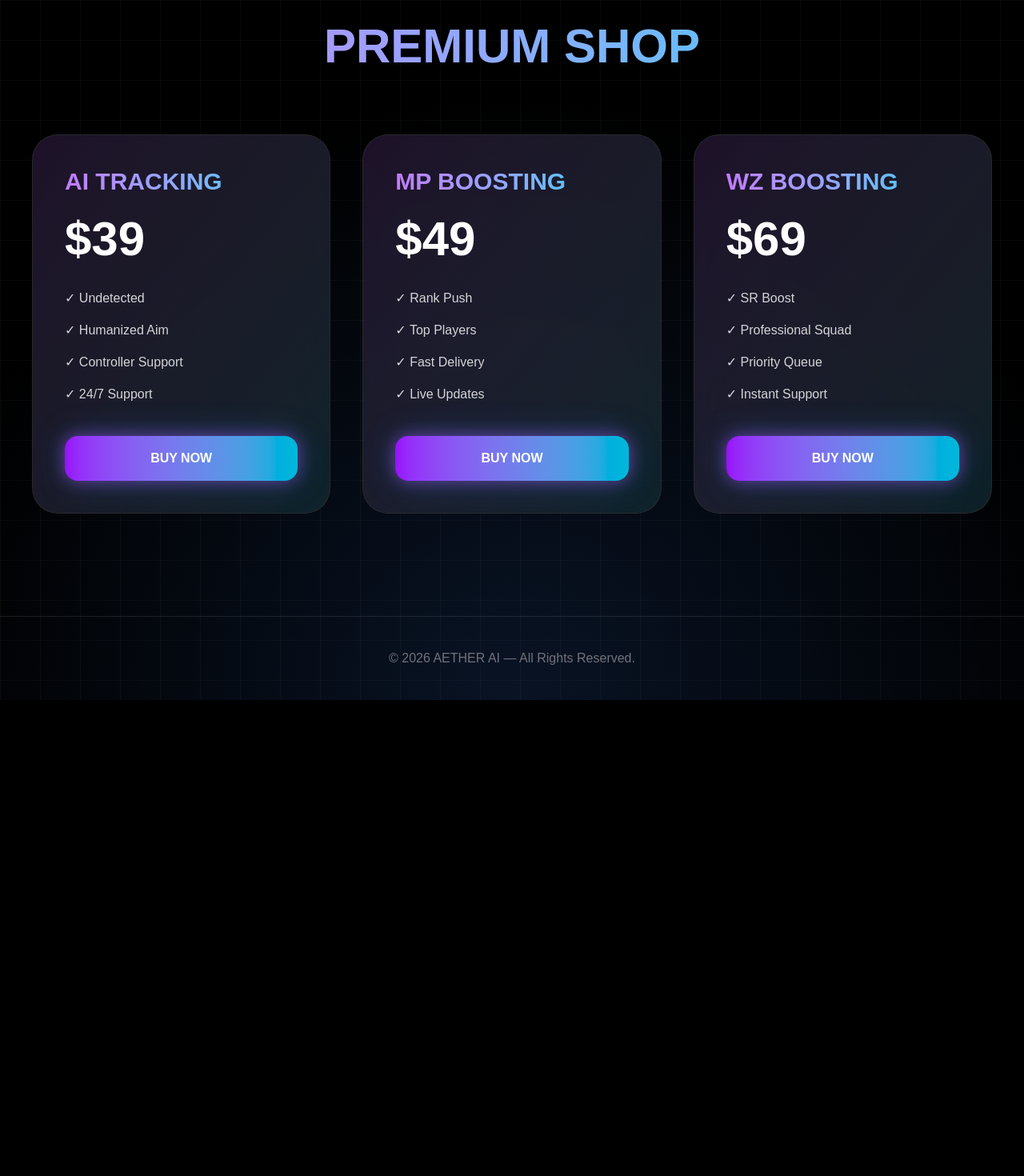
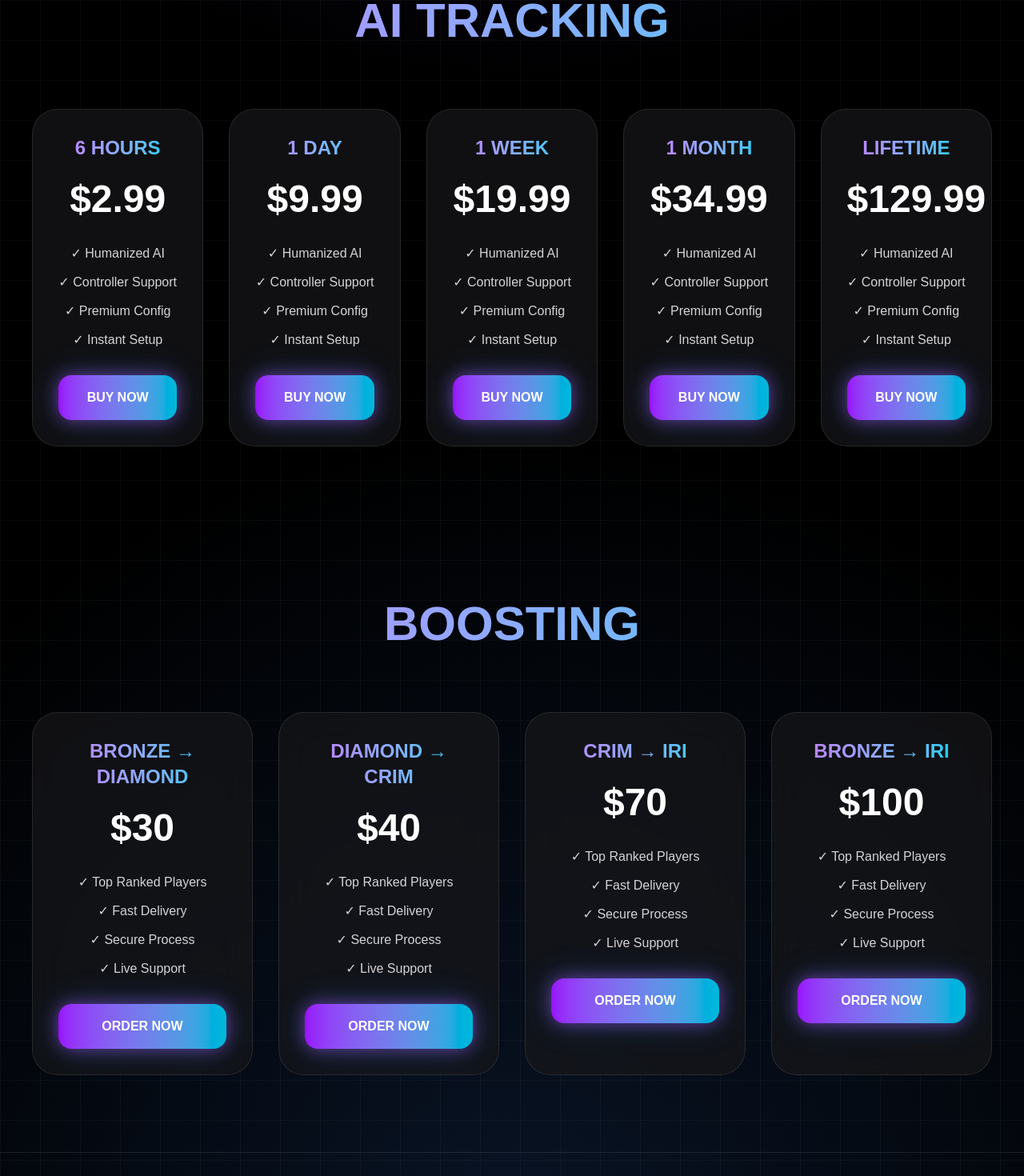
Before and after one commit to AetherAIe/aether-ai, a Next.js app: page / in a window 1280 px wide. Shown: the part 900-2370 px from the top of the page at 80% size. Before the commit the page ends 1775 px from the top, so only its background shows below. Built offline with nearby package versions, Linux system fonts and the light colour scheme.

Commit message:
updated pricing

```diff
--- a/src/app/page.tsx
+++ b/src/app/page.tsx
@@ -2,39 +2,19 @@
 
 import { motion } from "framer-motion";
 
-const shopItems = [
-  {
-    title: "AI TRACKING",
-    price: "$39",
-    features: [
-      "Undetected",
-      "Humanized Aim",
-      "Controller Support",
-      "24/7 Support",
-    ],
-  },
+const aiPlans = [
+  { title: "6 HOURS", price: "$2.99" },
+  { title: "1 DAY", price: "$9.99" },
+  { title: "1 WEEK", price: "$19.99" },
+  { title: "1 MONTH", price: "$34.99" },
+  { title: "LIFETIME", price: "$129.99" },
+];
 
-  {
-    title: "MP BOOSTING",
-    price: "$49",
-    features: [
-      "Rank Push",
-      "Top Players",
-      "Fast Delivery",
-      "Live Updates",
-    ],
-  },
-
-  {
-    title: "WZ BOOSTING",
-    price: "$69",
-    features: [
-      "SR Boost",
-      "Professional Squad",
-      "Priority Queue",
-      "Instant Support",
-    ],
-  },
+const boostingPlans = [
+  { title: "BRONZE → DIAMOND", price: "$30" },
+  { title: "DIAMOND → CRIM", price: "$40" },
+  { title: "CRIM → IRI", price: "$70" },
+  { title: "BRONZE → IRI", price: "$100" },
 ];
 
 export default function Home() {
@@ -51,9 +31,8 @@ export default function Home() {
 
           <div className="hidden md:flex gap-8 text-sm text-zinc-300">
             <a href="#">Home</a>
-            <a href="#services">Services</a>
-            <a href="#shop">Shop</a>
-            <a href="#reviews">Reviews</a>
+            <a href="#ai">AI</a>
+            <a href="#boosting">Boosting</a>
           </div>
 
           <a
@@ -95,10 +74,10 @@ export default function Home() {
           <div className="flex flex-wrap gap-6 justify-center mt-12">
 
             <a
-              href="#shop"
+              href="#ai"
               className="px-8 py-4 rounded-2xl bg-gradient-to-r from-purple-600 to-cyan-500 hover:scale-105 transition-all glow font-semibold"
             >
-              Enter Shop
+              ENTER SHOP
             </a>
 
             <a
@@ -107,7 +86,7 @@ export default function Home() {
               rel="noopener noreferrer"
               className="px-8 py-4 rounded-2xl border border-zinc-700 hover:border-cyan-400 hover:bg-white/5 transition-all"
             >
-              Join Discord
+              JOIN DISCORD
             </a>
 
           </div>
@@ -116,57 +95,98 @@ export default function Home() {
 
       </section>
 
-      {/* SHOP */}
+      {/* AI SECTION */}
       <section
-        id="shop"
-        className="max-w-7xl mx-auto px-6 md:px-10 py-32"
+        id="ai"
+        className="max-w-7xl mx-auto px-6 md:px-10 py-24"
       >
 
         <h2 className="text-6xl font-black text-center mb-20 bg-gradient-to-r from-purple-400 to-cyan-400 bg-clip-text text-transparent">
-          PREMIUM SHOP
+          AI TRACKING
         </h2>
 
-        <div className="grid grid-cols-1 md:grid-cols-3 gap-10">
+        <div className="grid grid-cols-1 md:grid-cols-5 gap-8">
 
-          {shopItems.map((item) => (
+          {aiPlans.map((plan) => (
             <motion.div
               whileHover={{ scale: 1.05 }}
-              key={item.title}
-              className="relative bg-zinc-900/70 border border-white/10 rounded-[32px] p-10 backdrop-blur-xl overflow-hidden card-glow transition-all"
+              key={plan.title}
+              className="bg-zinc-900/70 border border-white/10 rounded-[32px] p-8 backdrop-blur-xl card-glow transition-all text-center"
             >
 
-              <div className="absolute inset-0 bg-gradient-to-br from-purple-600/10 to-cyan-500/10" />
-
-              <div className="relative z-10">
-
-                <h3 className="text-3xl font-black bg-gradient-to-r from-purple-400 to-cyan-400 bg-clip-text text-transparent">
-                  {item.title}
+              <h3 className="text-2xl font-black bg-gradient-to-r from-purple-400 to-cyan-400 bg-clip-text text-transparent">
+                {plan.title}
               </h3>
 
-                <div className="mt-6 text-6xl font-black">
-                  {item.price}
+              <div className="mt-6 text-5xl font-black">
+                {plan.price}
               </div>
 
-                <ul className="mt-8 space-y-4 text-zinc-300">
-
-                  {item.features.map((feature) => (
-                    <li key={feature}>
-                      ✓ {feature}
-                    </li>
-                  ))}
-
+              <ul className="mt-8 space-y-3 text-zinc-300">
+                <li>✓ Humanized AI</li>
+                <li>✓ Controller Support</li>
+                <li>✓ Premium Config</li>
+                <li>✓ Instant Setup</li>
               </ul>
 
               <a
                 href="https://discord.gg/C7rKt52EFC"
                 target="_blank"
                 rel="noopener noreferrer"
-                  className="inline-block mt-10 w-full text-center py-4 rounded-2xl bg-gradient-to-r from-purple-600 to-cyan-500 hover:scale-105 transition-all font-bold glow"
+                className="inline-block mt-8 w-full text-center py-4 rounded-2xl bg-gradient-to-r from-purple-600 to-cyan-500 hover:scale-105 transition-all font-bold glow"
               >
                 BUY NOW
               </a>
 
+            </motion.div>
+          ))}
+
         </div>
+
+      </section>
+
+      {/* BOOSTING */}
+      <section
+        id="boosting"
+        className="max-w-7xl mx-auto px-6 md:px-10 py-24"
+      >
+
+        <h2 className="text-6xl font-black text-center mb-20 bg-gradient-to-r from-purple-400 to-cyan-400 bg-clip-text text-transparent">
+          BOOSTING
+        </h2>
+
+        <div className="grid grid-cols-1 md:grid-cols-4 gap-8">
+
+          {boostingPlans.map((plan) => (
+            <motion.div
+              whileHover={{ scale: 1.05 }}
+              key={plan.title}
+              className="bg-zinc-900/70 border border-white/10 rounded-[32px] p-8 backdrop-blur-xl card-glow transition-all text-center"
+            >
+
+              <h3 className="text-2xl font-black bg-gradient-to-r from-purple-400 to-cyan-400 bg-clip-text text-transparent">
+                {plan.title}
+              </h3>
+
+              <div className="mt-6 text-5xl font-black">
+                {plan.price}
+              </div>
+
+              <ul className="mt-8 space-y-3 text-zinc-300">
+                <li>✓ Top Ranked Players</li>
+                <li>✓ Fast Delivery</li>
+                <li>✓ Secure Process</li>
+                <li>✓ Live Support</li>
+              </ul>
+
+              <a
+                href="https://discord.gg/C7rKt52EFC"
+                target="_blank"
+                rel="noopener noreferrer"
+                className="inline-block mt-8 w-full text-center py-4 rounded-2xl bg-gradient-to-r from-purple-600 to-cyan-500 hover:scale-105 transition-all font-bold glow"
+              >
+                ORDER NOW
+              </a>
 
             </motion.div>
           ))}
```
Lines whose indentation alone changed are shown as unchanged.
